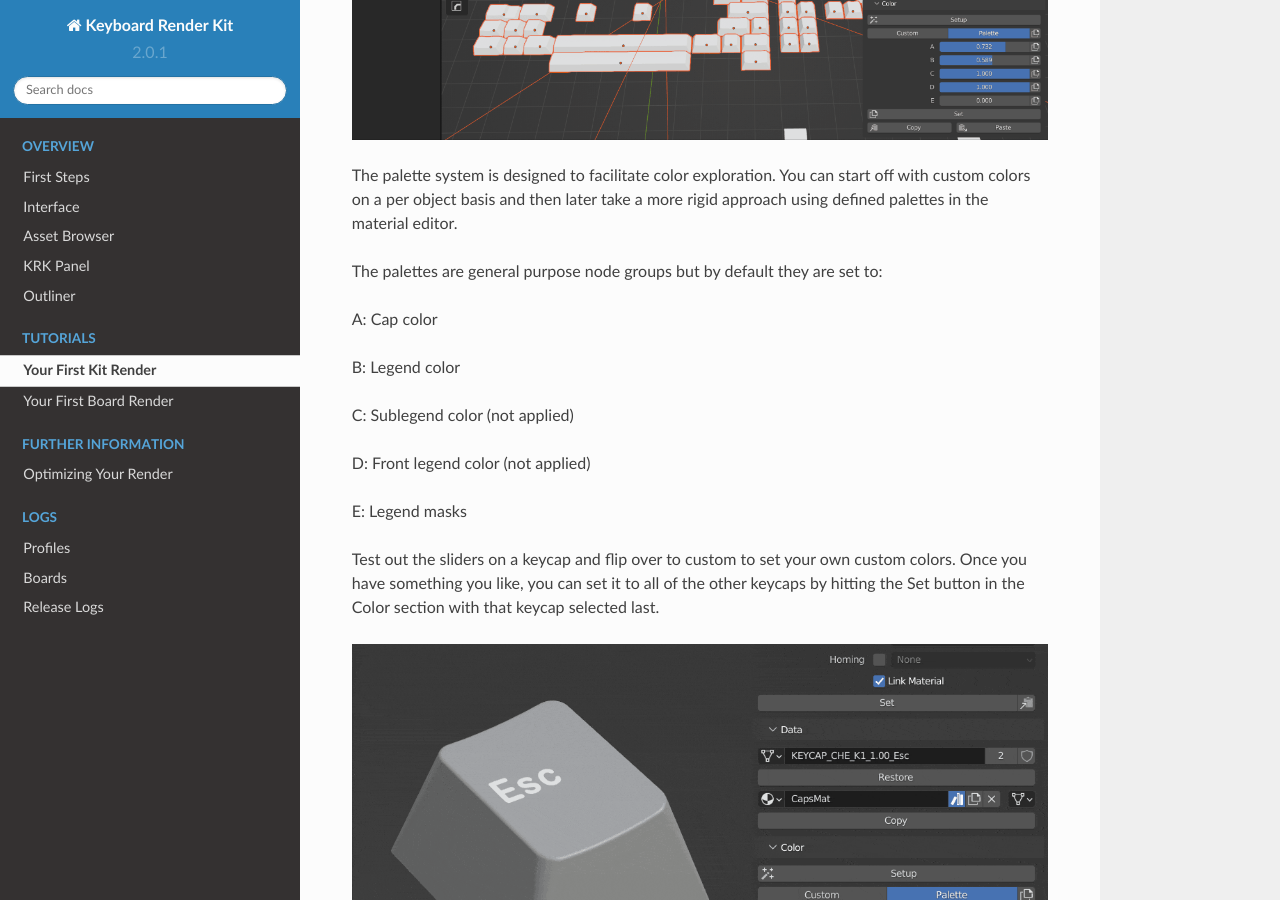
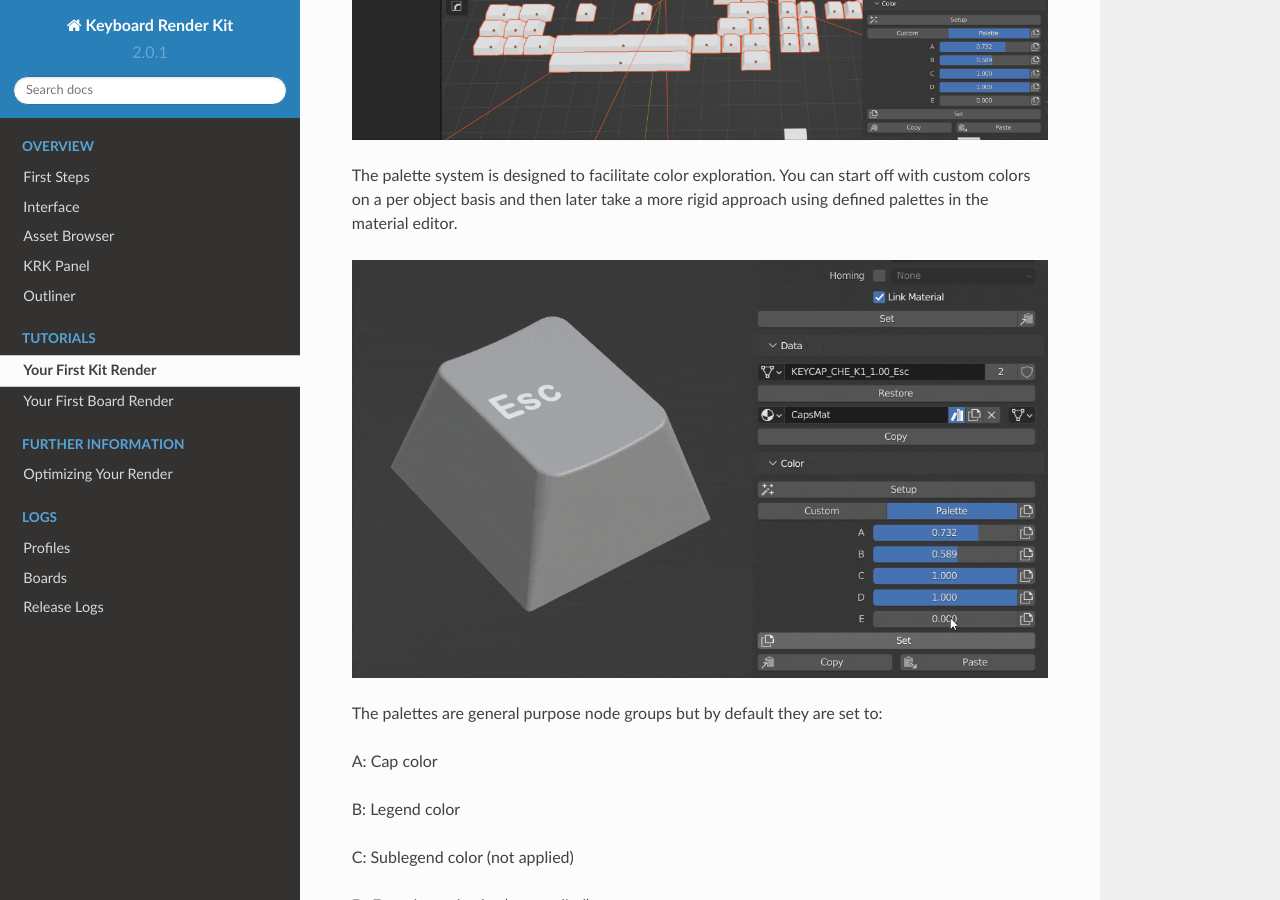
Before and after one commit to imperfectlink/KeyboardRenderKit, a Sphinx documentation site: the page built from docs/source/workflow1.rst, in a window 1280 px wide and 900 px high, scrolled down 1029 px. Built offline with Sphinx 7.4.7 and the Read the Docs theme 2.0.0, drawn with Linux system fonts in a browser that asks for light colours.

Commit message:
Update workflow1.rst

```diff
--- a/docs/source/workflow1.rst
+++ b/docs/source/workflow1.rst
@@ -13,6 +13,8 @@ Drag the Capsmat from the Asset Browser onto one of the keycaps. With that keyca
 
 The palette system is designed to facilitate color exploration. You can start off with custom colors on a per object basis and then later take a more rigid approach using defined palettes in the material editor.
 
+.. image:: img/CustomPalette.gif
+
 The palettes are general purpose node groups but by default they are set to:
 
 A: Cap color
@@ -26,8 +28,6 @@ D: Front legend color (not applied)
 E: Legend masks
 
 Test out the sliders on a keycap and flip over to custom to set your own custom colors. Once you have something you like, you can set it to all of the other keycaps by hitting the Set button in the Color section with that keycap selected last.
-
-.. image:: img/CustomPalette.gif
 
 Keycap colors are now able to be stored on the object rather than just is the material. You can still use the traditional workflow if you prefer and remove the palettes from the material.
 
```
